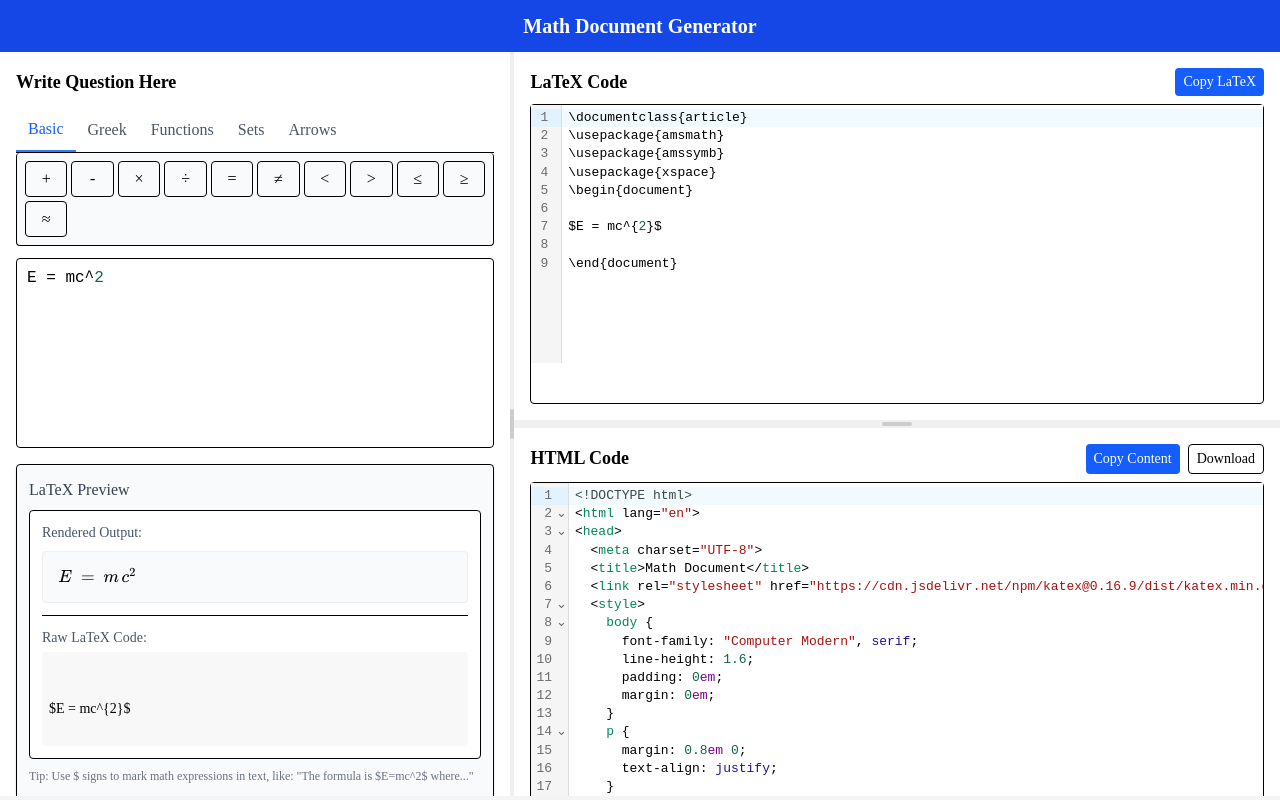
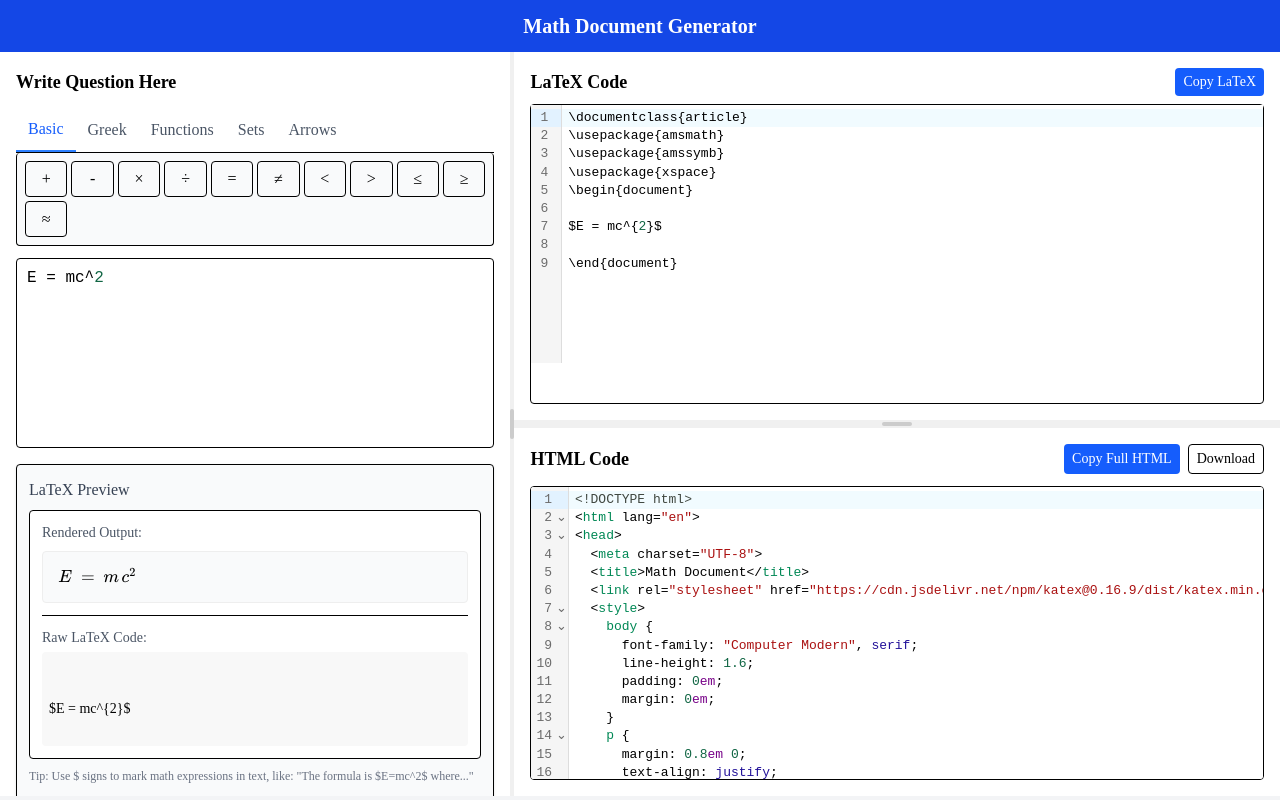
Before and after one commit to inspiredrishabh/Real-Time-LaTeX-HTML-Editor-with-Live-Preview, a React (Vite) app in the folder frontend/: page / in a window 1280 px wide. Built offline with nearby package versions, Linux system fonts and the light colour scheme.

Commit message:
copyHTMLWorkSmoothly

```diff
--- a/frontend/src/components/HTMLPanel.jsx
+++ b/frontend/src/components/HTMLPanel.jsx
@@ -25,49 +25,30 @@ export default function HTMLPanel({ htmlCode, onChange }) {
     URL.revokeObjectURL(url);
   };
 
-  // Sirf essential HTML content copy karne ka function
-  const copyEssentialHTML = async () => {
+  // Simplified function to copy the entire HTML content
+  const copyFullHTML = async () => {
     try {
-      let essentialContent = "";
-      // Math ya paragraph content dhoondo
-      const mathMatch = htmlCode.match(/<div class="math">([\s\S]*?)<\/div>/);
-      const paragraphMatch = htmlCode.match(/<p>([\s\S]*?)<\/p>/);
-
-      if (mathMatch) {
-        essentialContent = mathMatch[0];
-      } else if (paragraphMatch) {
-        essentialContent = paragraphMatch[0];
-      } else {
-        // Fallback: body ke andar ka content
-        const bodyMatch = htmlCode.match(/<body>([\s\S]*?)<\/body>/);
-        if (bodyMatch) {
-          essentialContent = bodyMatch[1].trim();
-        } else {
-          essentialContent = htmlCode;
-        }
-      }
-
-      await navigator.clipboard.writeText(essentialContent);
+      await navigator.clipboard.writeText(htmlCode);
       setCopyStatus("Copied!");
       setTimeout(() => setCopyStatus(""), 2000);
     } catch (err) {
       console.error("Failed to copy:", err);
-      setCopyStatus("Failed to copy");
+      setCopyStatus("Failed");
       setTimeout(() => setCopyStatus(""), 2000);
     }
   };
 
   return (
-    <div className="h-full flex flex-col bg-white p-4">
+    <div className="h-full flex flex-col bg-white p-4 overflow-hidden">
       {/* Header with copy/download buttons */}
-      <div className="flex justify-between mb-2">
+      <div className="flex flex-wrap justify-between items-center mb-3 gap-2">
         <h2 className="text-lg font-bold">HTML Code</h2>
         <div className="flex space-x-2">
           <button
-            onClick={copyEssentialHTML}
-            className="px-2 py-1 bg-blue-600 text-white text-sm rounded relative"
+            onClick={copyFullHTML}
+            className="px-2 py-1 bg-blue-600 text-white text-sm rounded hover:bg-blue-700 transition-colors"
           >
-            {copyStatus ? copyStatus : "Copy Content"}
+            {copyStatus ? copyStatus : "Copy Full HTML"}
           </button>
           <button
             onClick={downloadHTML}
@@ -77,14 +58,21 @@ export default function HTMLPanel({ htmlCode, onChange }) {
           </button>
         </div>
       </div>
-      {/* Code editor */}
-      <CodeMirror
-        value={htmlCode}
-        height="calc(100% - 40px)"
-        extensions={[html()]}
-        onChange={handleChange}
-        className="border rounded"
-      />
+      {/* Enhanced scrollable code editor */}
+      <div className="flex-1 flex flex-col overflow-hidden">
+        <CodeMirror
+          value={htmlCode}
+          height="100%"
+          extensions={[html()]}
+          onChange={handleChange}
+          className="border rounded overflow-auto flex-1"
+          basicSetup={{
+            lineNumbers: true,
+            highlightActiveLine: true,
+            foldGutter: true,
+          }}
+        />
+      </div>
     </div>
   );
 }
```
